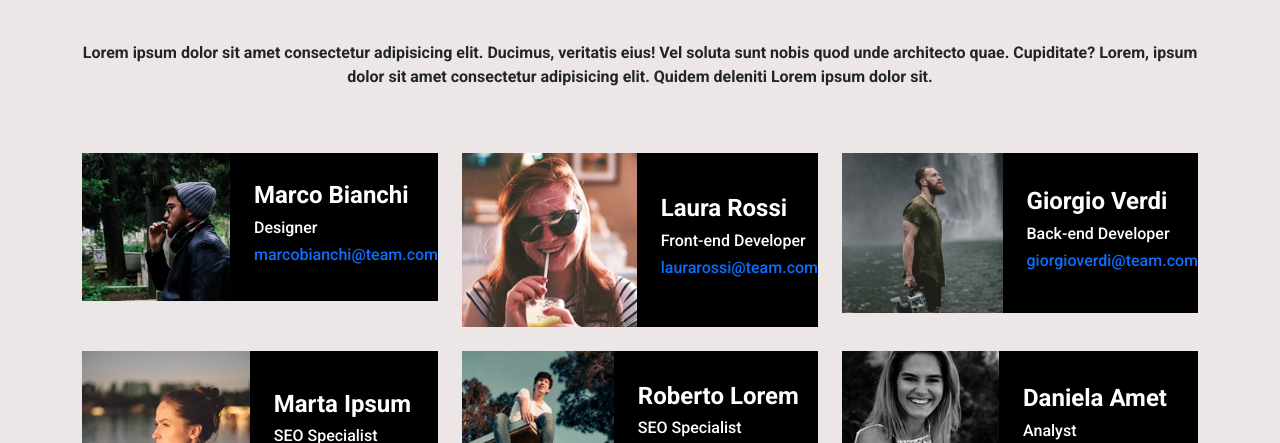
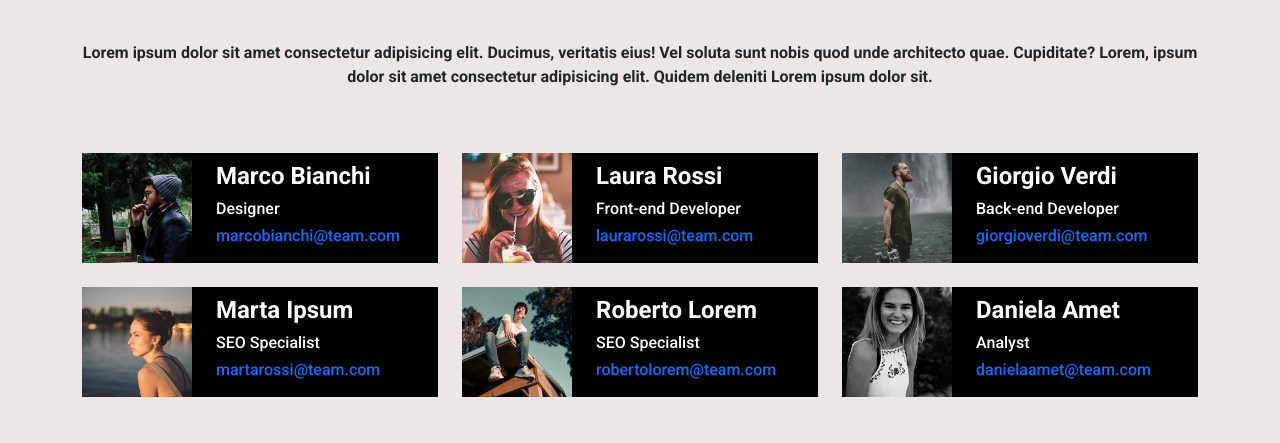
Before and after one commit to GaetanoNicotra/js-our-team, a plain HTML site: page index.html in a window 1280 px wide. Shown: the part 131-574 px from the top of the page. Drawn offline with nearby package versions, Linux system fonts and the light colour scheme.

Commit message:
[UPD] aggiunta width alle immagini

```diff
--- a/css/style.css
+++ b/css/style.css
@@ -13,3 +13,7 @@ h1 {
 h4 {
     font-weight: bolder;
 }
+
+img{
+    width: 110px;
+}
```
